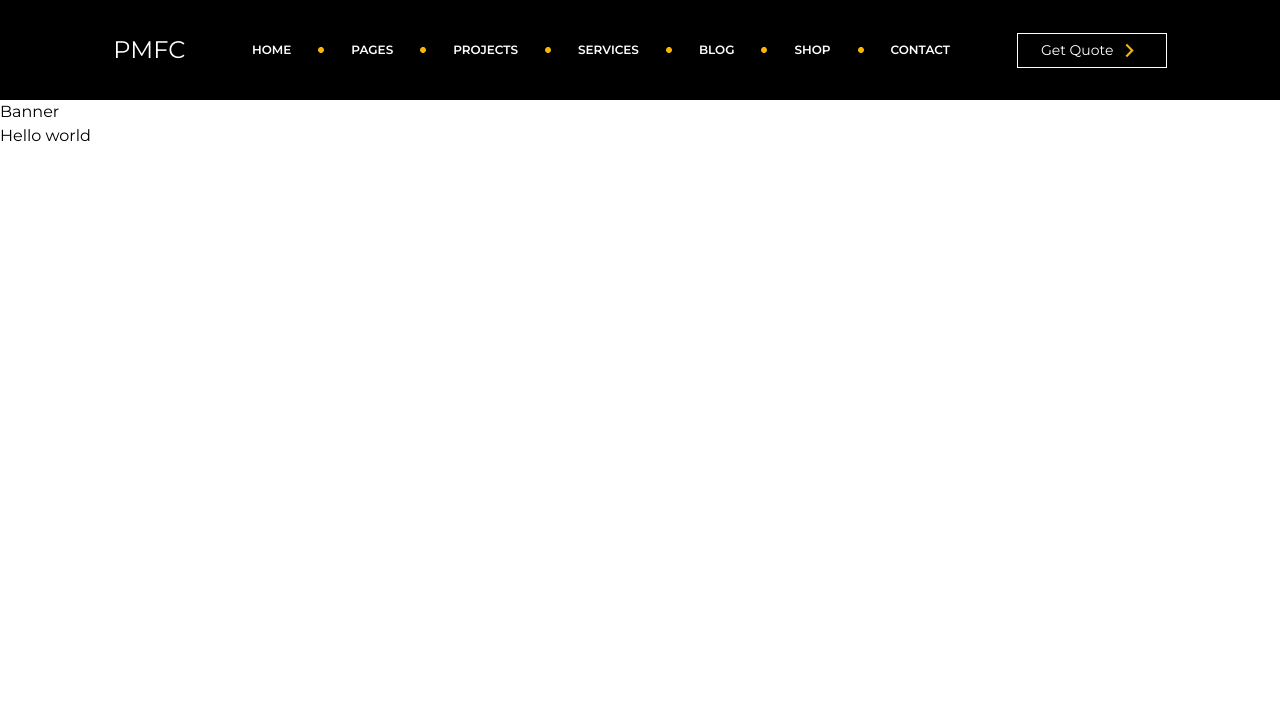
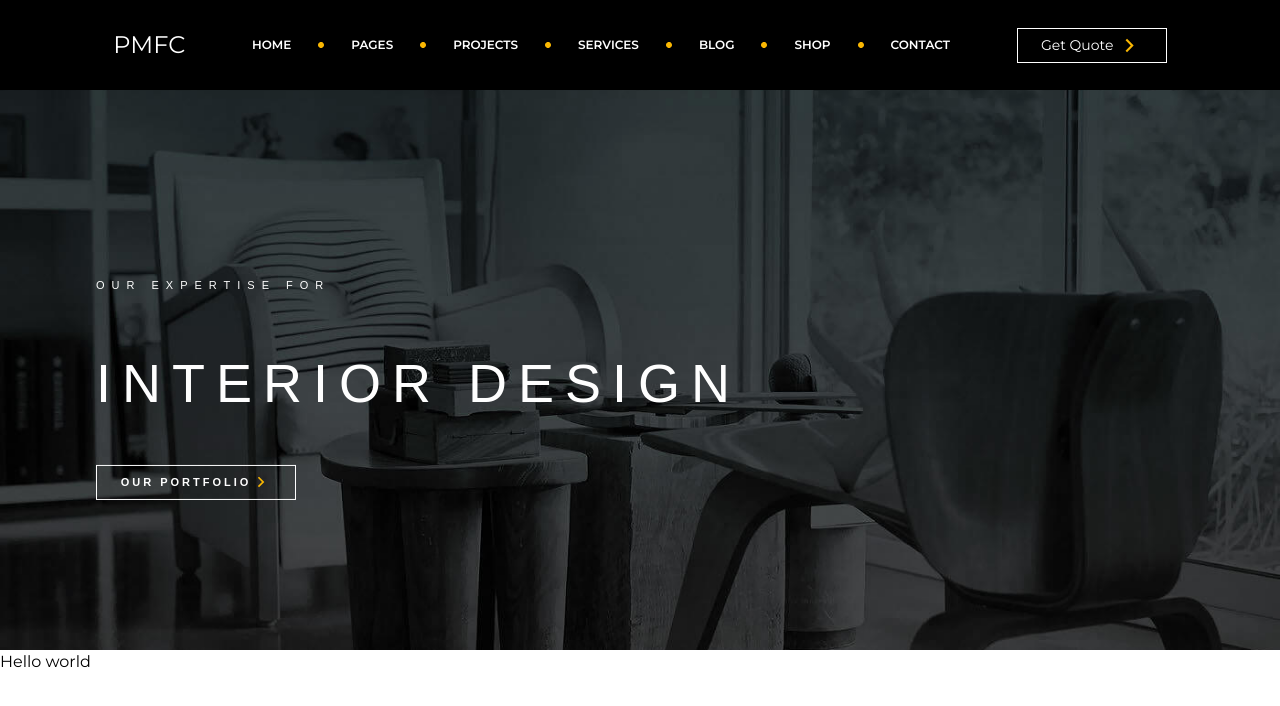
Before and after one commit to spanzyteo/furniture-cart, a Next.js app: page / in a window 1280 px wide. Shown: the top 706 px of the page. Built offline with nearby package versions, Linux system fonts and the light colour scheme.

Commit message:
completed the navbar and the banner section

```diff
--- a/app/components/Banner.tsx
+++ b/app/components/Banner.tsx
@@ -1,8 +1,102 @@
+'use client'
 import Image from "next/image"
+import { useEffect, useState } from "react"
+import { BsChevronLeft } from 'react-icons/bs'
+import { BsChevronRight } from 'react-icons/bs'
+import { motion, AnimatePresence } from 'framer-motion'
+import { RiArrowRightSLine } from 'react-icons/ri'
 
-const Banner = () => {
+const Banner: React.FC = () => {
+  const slides = [
+    {
+      src: '/wide1.jpg',
+      text: 'Interior Remodelling to make',
+      text1: 'Your Life Easier',
+      text2: 'Our Portfolio',
+    },
+    {
+      src: '/wide2.jpg',
+      text: 'Our Expertise for',
+      text1: 'Interior Design',
+      text2: 'Our Portfolio',
+    },
+    {
+      src: '/wide3.jpg',
+      text: 'Featured Project',
+      text1: 'Green Interior',
+      text2: 'Our Portfolio',
+    },
+  ]
+
+  const [currentIndex, setCurrentIndex] = useState(0)
+
+  const handlePrev = () => {
+    setCurrentIndex(
+      (prevIndex) => (prevIndex - 1 + slides.length) % slides.length
+    )
+  }
+
+  const handleNext = () => {
+    setCurrentIndex((prevIndex) => (prevIndex + 1) % slides.length)
+  }
+
+  useEffect(() => {
+    const interval = setInterval(() => {
+      setCurrentIndex((prevIndex) => (prevIndex + 1) % slides.length)
+    }, 5000)
+
+    return () => clearInterval(interval)
+  }, [])
+
+  const variants = {
+    enter: { opacity: 0, y: -20 },
+    center: { opacity: 1, y: 0 },
+    exit: { opacity: 0, y: 20 },
+  }
+
   return (
-    <div>Banner</div>
+    <>
+      <div className="w-[100%] h-[560px] relative group">
+        <div className="relative w-full h-full transition-all duration-300 ease">
+          <Image
+            src={slides[currentIndex].src}
+            alt="wide-1"
+            layout="fill"
+            objectFit="cover"
+          />
+          <AnimatePresence initial={false}>
+            <motion.div
+              key={currentIndex}
+              initial="enter"
+              animate="center"
+              exit="exit"
+              variants={variants}
+              transition={{ duration: 0.5 }}
+              className="absolute top-1/3 left-24 flex flex-col mt-[-2rem] gap-10"
+            >
+              <div className="text-white text uppercase mt-8 ml-[-2.4rem] sm:ml-0 lg:ml-0">
+                {slides[currentIndex].text}
+              </div>
+              <div className="text-white text1 uppercase lg:text-[54px] sm:text-[36px] text-[24px] ml-[-2.4rem] sm:ml-0 lg:ml-0 mt-10">
+                {slides[currentIndex].text1}
+              </div>
+              <button className="left-24 text-white border border-white uppercase w-[200px] h-[35px] flex items-center justify-center mt-[2rem] text3">
+                {slides[currentIndex].text2}
+                <RiArrowRightSLine className="h-[20px] w-[20px] mt-[-0.1rem] text-[#fab702]" />
+              </button>
+            </motion.div>
+          </AnimatePresence>
+        </div>
+        <BsChevronLeft
+          className="text-white absolute top-1/2 left-4 h-[50px] w-[50px] font-thin cursor-pointer opacity-0 group-hover:opacity-100 transition-opacity duration-300"
+          onClick={handlePrev}
+        />
+        <BsChevronRight
+          className="text-white text-sm absolute top-1/2 right-4 h-[50px] w-[50px] font-thin cursor-pointer opacity-0 group-hover:opacity-100 transition-opacity duration-300"
+          onClick={handleNext}
+        />
+      </div>
+    </>
   )
 }
 
--- /dev/null
+++ b/app/components/FirstBody.tsx
@@ -0,0 +1,7 @@
+import React from 'react'
+
+const FirstBody = () => {
+  return <div>FirstBody</div>
+}
+
+export default FirstBody
--- a/app/components/Navbar.tsx
+++ b/app/components/Navbar.tsx
@@ -5,7 +5,7 @@ import { VscCircleFilled } from 'react-icons/vsc'
 
 const Navbar = () => {
   return (
-    <div className="flex flex-row bg-black h-[100px] items-center px-20 lg:justify-around justify-between">
+    <div className="flex flex-row bg-black h-[90px] items-center px-20 lg:justify-around justify-between">
       <div className="">
         <h1 className="text-white text-2xl">PMFC</h1>
       </div>
--- a/app/globals.css
+++ b/app/globals.css
@@ -1,3 +1,27 @@
 @tailwind base;
 @tailwind components;
 @tailwind utilities;
+
+@import url('https://fonts.googleapis.com/css2?family=Dosis:wght@200..800&display=swap');
+
+.text {
+  font-family: "Dosis", sans-serif;
+  font-weight: 300;
+  letter-spacing: 7px;
+  font-size: 11px;
+}
+
+.text1 {
+ font-family: "Dosis", sans-serif;
+  /* font-optical-sizing: auto; */
+  font-weight: 300;
+  letter-spacing: 11px;
+  line-height: 20px;
+}
+
+.text3 {
+  font-family: "Dosis", sans-serif;
+  font-weight: 800;
+  letter-spacing: 3px;
+  font-size: 11px;
+}
--- a/package.json
+++ b/package.json
@@ -19,6 +19,7 @@
     "class-variance-authority": "^0.7.0",
     "classnames": "^2.5.1",
     "clsx": "^2.1.0",
+    "framer-motion": "^11.3.18",
     "i18next": "^23.10.0",
     "i18next-resources-to-backend": "^1.2.0",
     "lucide-react": "^0.330.0",
```
Also changed, not shown: 1 other file (tests, documents, lock files or other folders).
